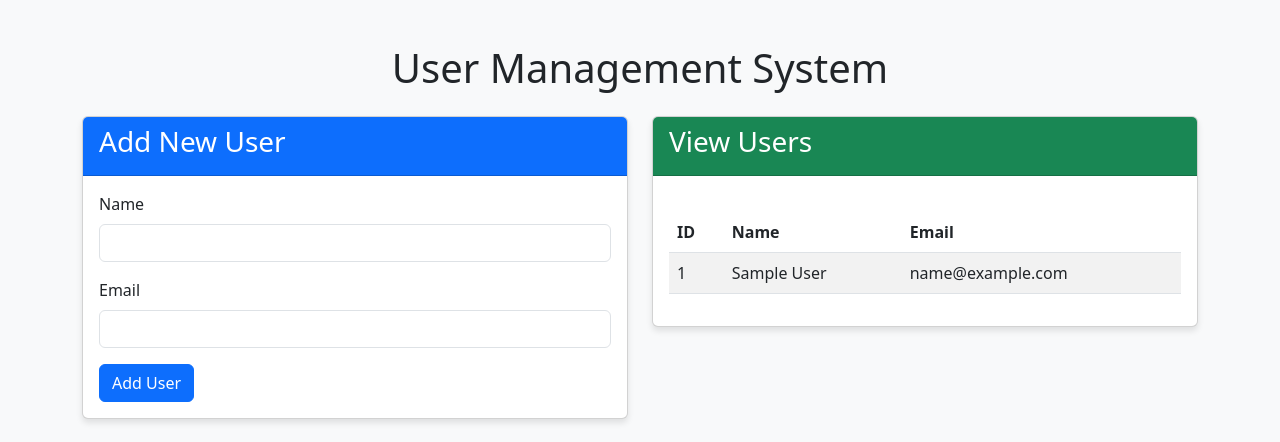
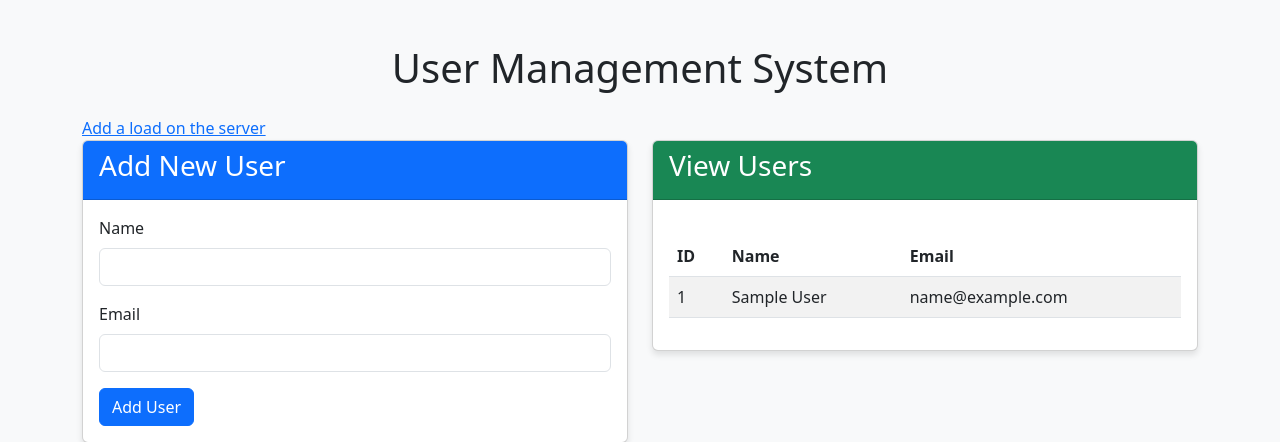
Before and after one commit to lauvshree/dbserver-cloudformation, a PHP site: page / in a window 1280 px wide. Shown: the top 442 px of the page. Run offline with PHP 8.4, Linux system fonts and the light colour scheme; tables that the repository leaves empty hold one stand-in row (values such as "Sample post").

Commit message:
Update index.php

```diff
--- a/index.php
+++ b/index.php
@@ -43,7 +43,7 @@ if ($_SERVER['REQUEST_METHOD'] === 'POST') {
 <body>
     <div class="container">
         <h1 class="text-center my-4">User Management System</h1>
-
+        <a target="_blank" href="/load.php">Add a load on the server</a>
         <div class="row">
             <!-- Add User Card -->
             <div class="col-md-6 mb-4">
```
